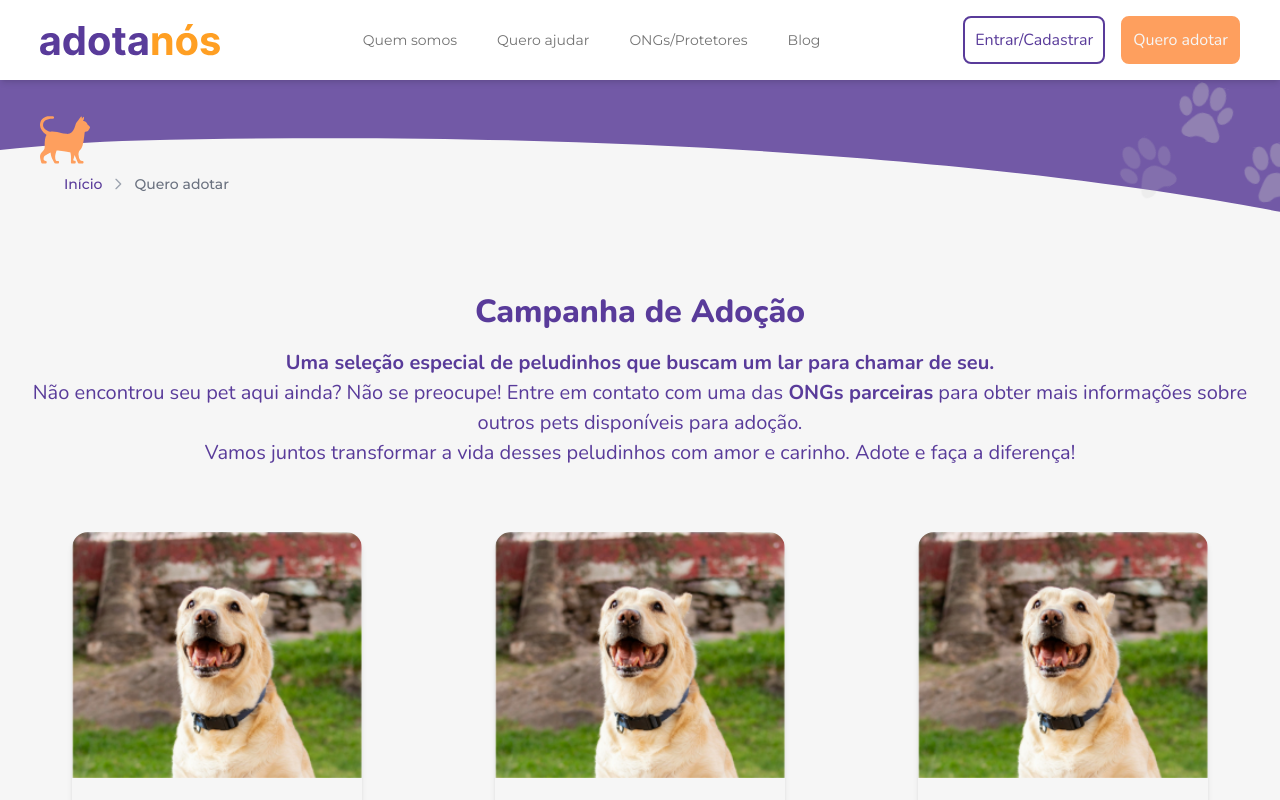
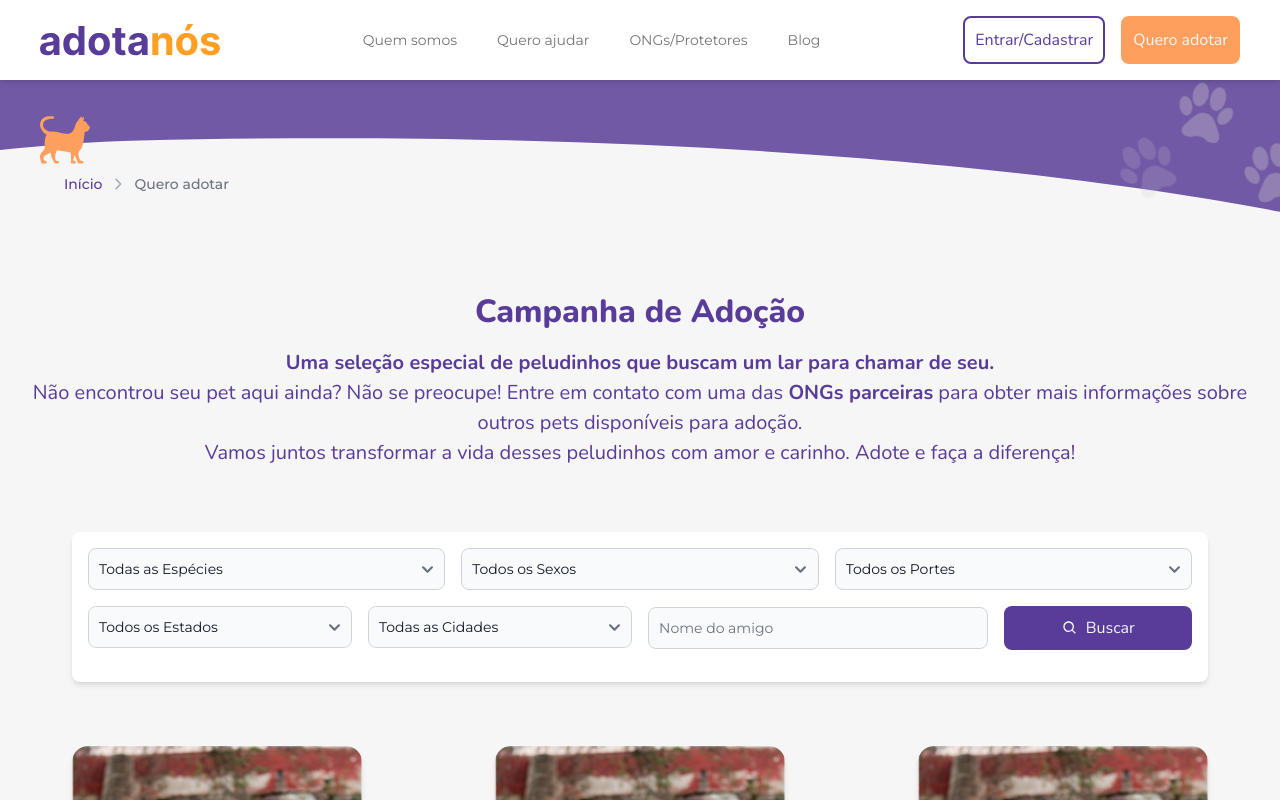
Before and after one commit to AlarconVinicius/sistema-de-gestao-para-ong-de-animais-front, a React (Vite) app: page /quero-adotar in a window 1280 px wide. Shown: the top 800 px of the page. Built offline with nearby package versions, Linux system fonts and the light colour scheme.

Commit message:
feat: Adicionar componente filtro

```diff
--- /dev/null
+++ b/src/components/Filter/FilterPet.jsx
@@ -0,0 +1,56 @@
+import React from 'react';
+import { Select, TextInput, Button } from 'flowbite-react';
+import { BiSearch } from 'react-icons/bi';
+
+const FilterPet = () => {
+    return (
+        <div className="lg:mx-14 bg-white p-4 rounded-lg shadow-md">
+            <div className="grid grid-cols-1 md:grid-cols-3 gap-4 mb-4">
+                <Select id="species" required>
+                    <option>Todas as Espécies</option>
+                    <option>Cachorro</option>
+                    <option>Gato</option>
+                    <option>Outros</option>
+                </Select>
+                <Select id="sex" required>
+                    <option>Todos os Sexos</option>
+                    <option>Macho</option>
+                    <option>Fêmea</option>
+                </Select>
+                <Select id="size" required>
+                    <option>Todos os Portes</option>
+                    <option>Pequeno</option>
+                    <option>Médio</option>
+                    <option>Grande</option>
+                </Select>
+            </div>
+            <div className="grid grid-cols-1 md:grid-cols-12 gap-4 mb-4">
+                <Select id="state" className='md:col-span-3' required>
+                    <option>Todos os Estados</option>
+                    <option>São Paulo</option>
+                    <option>Rio de Janeiro</option>
+                    <option>Minas Gerais</option>
+                    <option>Bahia</option>
+                    {/* Adicione mais estados conforme necessário */}
+                </Select>
+                <Select id="city" className='md:col-span-3' required>
+                    <option>Todas as Cidades</option>
+                    <option>São Paulo</option>
+                    <option>Rio de Janeiro</option>
+                    <option>Belo Horizonte</option>
+                    <option>Salvador</option>
+                    {/* Adicione mais cidades conforme necessário */}
+                </Select>
+                <div className="md:col-span-6 flex items-center space-x-4 w-auto">
+                    <TextInput className='w-full' id="name" placeholder="Nome do amigo" />
+                    <button className="btn-primary bg-primaryPurple border-none w-72 flex items-center justify-center">
+                        <BiSearch className="mr-2" />
+                        Buscar
+                    </button>
+                </div>
+            </div>
+        </div>
+  )
+}
+
+export default FilterPet
--- a/src/routes/QueroAdotar.jsx
+++ b/src/routes/QueroAdotar.jsx
@@ -1,6 +1,7 @@
 import React, { useState } from 'react';
 import { Link } from 'react-router-dom';
 import Header from '../components/Header/Header';
+import FilterPet from '../components/Filter/FilterPet';
 import CardPet from '../components/Card/CardPet';
 
 const QueroAdotar = () => {
@@ -43,8 +44,8 @@ const QueroAdotar = () => {
                     Não encontrou seu pet aqui ainda? Não se preocupe! Entre em contato com uma das <Link to="/ongs-protetores" className='font-bold'>ONGs parceiras</Link> para obter mais informações sobre outros pets disponíveis para adoção.<br />
                     Vamos juntos transformar a vida desses peludinhos com amor e carinho. Adote e faça a diferença!
                 </p>
-
-                <div className='justify-items-center grid lg:grid-cols-3 md:grid-cols-3 grid-cols-1 gap-5 overflow-x-hidden'>
+                <FilterPet />
+                <div className='mt-16 justify-items-center grid lg:grid-cols-3 md:grid-cols-3 grid-cols-1 gap-5 overflow-x-hidden'>
                     {
                         allPets.slice(0, visibleCount).map(pet =>
                             <CardPet key={pet.id} pet={pet} />
```
